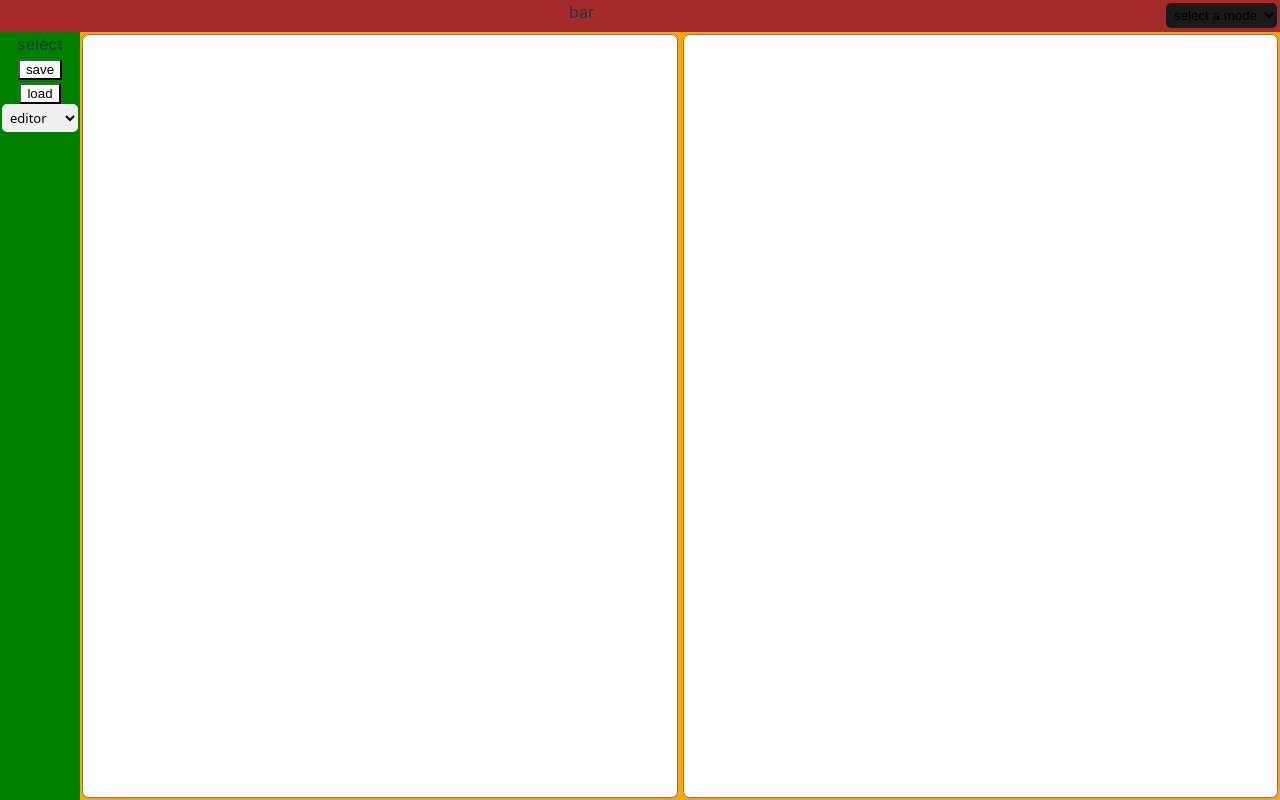
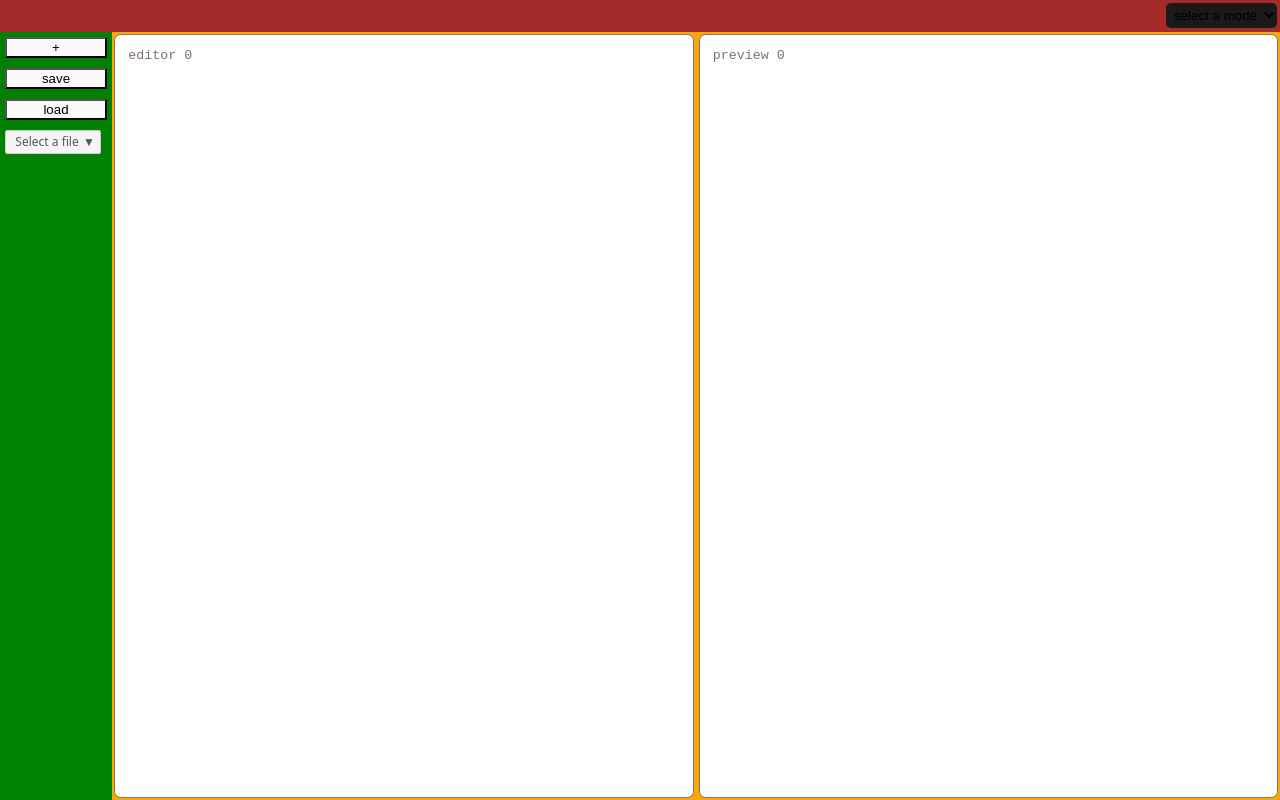
Before and after one commit to GutengMorgen/Markdown-Previewer, a React (Vite) app in the folder my-project/: page / in a window 1280 px wide. Built offline with nearby package versions, Linux system fonts and the light colour scheme.

Commit message:
add a custom select

```diff
--- a/my-project/src/App.jsx
+++ b/my-project/src/App.jsx
@@ -3,40 +3,46 @@ import PropTypes from 'prop-types';
 // import './App.css'
 import './styles.css'
 
-
-function Select(){
+//import js files
+// import * as selector from './Select';
+import Testingselect from './TestingSelect';
 
 
+function handleSelectTextarea (e, setCurrentTextarea) {
+  setCurrentTextarea(e.target);
+}
+
+function Files({refSetCurrentTextarea}) {
 
   return (
-    <div>
-      <select id="myselect">
-        <option value="" disabled>files:</option>
-        <option value="editor">editor</option>
-        <option value="preview">preview</option>
-      </select>
+    <div className='files' id="file0">
+      <textarea id="editor" placeholder='editor 0' onClick={(e) => handleSelectTextarea(e, refSetCurrentTextarea)}></textarea>
+      <textarea id="preview" placeholder='preview 0' onClick={(e) => handleSelectTextarea(e, refSetCurrentTextarea)}></textarea>
     </div>
   )
 }
+Files.propTypes = {
+  refSetCurrentTextarea: PropTypes.func
+}
 
-
-function HandleModes({text, item1, item2}){
+function HandleSelectorModes({getRefBlank, refCurrentTextarea}){
   const refSelect = useRef(null);
 
   const handleChange = () => {
-    // console.log(refSelect.current.value);
+    //obtiene el div files que no contiene la clase hidden
+    const currentFile = getRefBlank.current.querySelector('div:not(.hidden)');
     const value = refSelect.current.value;
 
-    if(value === 'side_by_side'){
-      item1.current.style.display = 'inline-block';
-      item2.current.style.display = 'inline-block';
-    }
-    else if (value === 'one_view'){
-      if(text === item1.current){
-        item2.current.style.display = 'none';
+    for (const textarea of currentFile.childNodes){
+
+      if (value === 'one_view'){
+        if(refCurrentTextarea.parentNode.id === currentFile.id && refCurrentTextarea !== textarea){
+          //problablemente deberia clear una clase hidden solo para textarea
+          textarea.classList.add('hidden');
+        }
       }
-      else if (text === item2.current){
-        item1.current.style.display = 'none';
+      else if (value === 'side_by_side'){
+        textarea.classList.remove('hidden');
       }
     }
   }
@@ -52,41 +58,55 @@ function HandleModes({text, item1, item2}){
   )
 }
 
-HandleModes.propTypes = {
-  text: PropTypes.object,
-  item1: PropTypes.object,
-  item2: PropTypes.object
+HandleSelectorModes.propTypes = {
+  getRefBlank: PropTypes.object,
+  refCurrentTextarea: PropTypes.object
 };
 
 
-function App() {
-  const refEditor = useRef(null);
-  const refPreview = useRef(null);
+export default function App() {
+  const refBlank = useRef(null);
+  const [count, setCount] = useState(1);
   const [currentTextarea, setCurrentTextarea] = useState(null);
 
-  const handleSelect = (event) => {
-    setCurrentTextarea(event.target);
-    // console.log('heil hitler', event.target);
+  //clona el div file
+  const handleClickCreator = () => {
+    setCount(count + 1);
+    //creo que seria mejor crear los div en vez de clonarlos
+    const lastChild = refBlank.current.lastElementChild;
+    //clona el primer div file
+    const clone = lastChild.cloneNode(true);
+
+    //oculta el ultimo div
+    lastChild.classList.add('hidden');
+
+    //agrega configuracion extra
+    clone.classList.add('files');
+    clone.id = `file${count}`;
+    //agrega configuracion para los textarea
+    for(const textarea of clone.childNodes){
+      textarea.placeholder = `${textarea.id} ${count}`;
+      textarea.value = null;
+      textarea.addEventListener('click', (e) => handleSelectTextarea(e, setCurrentTextarea));
+    }
+    refBlank.current.appendChild(clone);
   }
+
 
   return (
     <div className='Container'>
       <div id="bar">
-        <span>bar</span>
-        <HandleModes text={currentTextarea} item1={refEditor} item2={refPreview}/>
+        <HandleSelectorModes getRefBlank={refBlank} refCurrentTextarea={currentTextarea}/>
       </div>
       <div id="selection">
-        <span>select</span>
+        <button type='button' onClick={handleClickCreator}>+</button>
         <button type='button'>save</button>
         <button type='button'>load</button>
-        <Select/>
+        <Testingselect getRef={refBlank}/>
       </div>
-      <div id="template">
-        <textarea id="editor" ref={refEditor} onSelect={handleSelect}></textarea>
-        <textarea id="preview" ref={refPreview} onSelect={handleSelect}></textarea>
+      <div id="blank" ref={refBlank}>
+        <Files refSetCurrentTextarea={setCurrentTextarea}/>
       </div>
     </div>
   )
 }
-
-export default App
--- /dev/null
+++ b/my-project/src/Select.jsx
@@ -0,0 +1,56 @@
+import { useState, useEffect } from 'react';
+import PropTypes from 'prop-types';
+
+export function MySelect({getRef}){
+  const [groups, setGroups] = useState([]);
+
+  useEffect(() => {
+    const observer = new MutationObserver(handleMutation);
+
+    const config = { childList: true };
+
+    observer.observe(getRef.current, config);
+
+    function handleMutation(mutationList) {
+      for (let mutation of mutationList){
+        if(mutation.type === 'childList'){
+          UpdateOptions();
+          break;
+        }
+      }
+    }
+
+
+    function UpdateOptions() {
+      const arrFiles = getRef.current.childNodes;
+      const optiongroups = Array.from(arrFiles).map(i => <optgroup key={i.id} label={i.id}>
+        <option value="Editor" data-parent={i.id}>{i.childNodes[0].id}</option>
+        <option value="Preview" data-parent={i.id}>{i.childNodes[1].id}</option>
+        </optgroup>);
+
+      setGroups(optiongroups);
+      // console.log(arrFiles);
+    }
+
+    return () => {
+      observer.disconnect();
+    }
+  }, [getRef]);
+
+
+  const handleChangeSelect = (event) => {
+    console.log(event.target.dataset.parent);
+  }
+
+  return (
+    <div>
+      <select id="myselect" onChange={handleChangeSelect}>
+        {groups}
+      </select>
+    </div>
+  )
+}
+
+MySelect.propTypes = {
+  getRef: PropTypes.object
+}
--- /dev/null
+++ b/my-project/src/TestingSelect.jsx
@@ -0,0 +1,102 @@
+import { useRef, useEffect, useState } from 'react';
+import './customSelectStyle.css';
+import PropTypes from 'prop-types';
+
+
+export default function MyTest({getRef}){
+  const [groups, setGroups] = useState([]);
+  const [selectedOption, setSelectedOption] = useState(null);
+  const select_trigger = useRef(null), triggerRef = useRef(null),
+        optionsRef = useRef(null), selectOptionsRef = useRef(null);
+
+  useEffect (() => {
+    const observer = new MutationObserver(handleMutation);
+    const config = { childList: true };
+    observer.observe(getRef.current, config);
+
+    function handleMutation(mutationList) {
+      for (let mutation of mutationList){
+        if (mutation.type === 'childList'){
+          UpdateOptions();
+          break;
+        }
+      }
+    }
+
+    function UpdateOptions() {
+      const arrFiles = getRef.current.childNodes;
+
+      const optiongroups = Array.from(arrFiles).map(i => <span key={i.id} className="option" data-parent={i.id}>{i.id}</span>)
+
+      setGroups(optiongroups);
+    }
+
+    return () => {
+      observer.disconnect();
+    }
+
+  }, [getRef]);
+
+  function handleTriggerClick() {
+    const selectOptions = selectOptionsRef.current;
+    const options = optionsRef.current.querySelectorAll('.option');
+
+    selectOptions.classList.toggle('show');
+
+    options.forEach(option => {
+      option.addEventListener('click', () => {
+        triggerRef.current.dataset.value = option.dataset.value;
+        triggerRef.current.dataset.amount = option.dataset.amount;
+        triggerRef.current.textContent = option.textContent;
+
+        if (selectedOption) selectedOption.classList.remove('selected');
+        option.classList.add('selected');
+        setSelectedOption(option);
+
+        selectOptions.classList.remove('show');
+
+        for(const children of getRef.current.childNodes){
+          if(children.id === option.dataset.parent){
+            // console.log(children);
+            children.classList.remove('hidden');
+
+            //modificar
+            children.querySelector('#editor').select();
+          }
+          else{
+            children.classList.add('hidden');
+          }
+        }
+      })
+    });
+  }
+
+  useEffect(() => {
+    function handleClickOutside(event) {
+      if (!select_trigger.current.contains(event.target))
+        selectOptionsRef.current.classList.remove('show');
+    }
+    document.addEventListener('click', handleClickOutside);
+
+    return () => {
+      document.removeEventListener('click', handleClickOutside);
+    };
+  }, []);
+
+  return (
+    <div className="selector_wrapper">
+        <div id="select_trigger" onClick={handleTriggerClick} ref={select_trigger}>
+          <span id="trigger" data-value="random" ref={triggerRef}>Select a file</span>
+        </div>
+        <div id="select_options" ref={selectOptionsRef}>
+          <div id="container_options" ref={optionsRef}>
+            {groups}
+          </div>
+        </div>
+    </div>
+  );
+}
+
+MyTest.propTypes = {
+  getRef: PropTypes.object
+}
--- /dev/null
+++ b/my-project/src/customSelectStyle.css
@@ -0,0 +1,105 @@
+/* div que contendra los otros div */
+.selector_wrapper
+{
+    position: relative;
+    user-select: none;
+    cursor: pointer;
+    width: 0;
+    font-size: 12px;
+}
+
+/* div predeterminado */
+#select_trigger
+{
+    display: block;
+    background-color: whitesmoke;
+    color: #545759;
+    border: 1px solid rgb(204, 204, 204);
+    border-radius: 2px;
+    font-family: system-ui;
+    font-weight: 400;
+    width: 7em;
+    padding: 2px 5px;
+}
+
+/* div que se ocultara */
+#select_options
+{
+    display: none;
+    position: absolute;
+    top: 110%;
+    border-radius: 2px;
+    padding: 4px 0;
+    background-color: white;
+    border: 1px solid rgb(204, 204, 204);
+}
+
+/* div que establecera la altura maxima y activara el scrollbar */
+#container_options
+{
+    width: 93px;
+    max-height: 160px;
+    overflow-y: auto;
+}
+
+/* los span que contienen el texto */
+.option
+{
+    display: block;
+    background-color: white;
+    color: #545759;
+    font-family: system-ui;
+    font-weight: 400;
+    width: auto;
+    padding: 2px 5px;
+}
+
+/* estiliza el data-amount de los spans */
+.option::after
+{
+    content: attr(data-amount);
+    display: inline;
+    font-size: 8px;
+    margin-top: 2px;
+    float: right;
+    background-color: whitesmoke;
+    border-radius: 3px;
+    text-align: center;
+    width: 18px;
+}
+
+#trigger::after
+{
+    content: '▼';
+    display: inline;
+    float: right;
+}
+
+.option:hover, .option:hover::after
+{
+    background-color: #007bff !important;
+    color: white;
+}
+
+/* from handleClick() function */
+.show
+{
+    display: block !important;
+}
+
+/* agrega la clase select al span */
+.selected, .selected::after
+{
+    background-color: #007bff !important;
+    color: white;
+}
+
+/* modifica el scrool-bar */
+#container_options::-webkit-scrollbar
+{
+    width: 3px;
+}
+
+#container_options::-webkit-scrollbar-track {
+    border: 2px solid #f9f9f9;
+}
--- a/my-project/src/styles.css
+++ b/my-project/src/styles.css
@@ -3,7 +3,7 @@
     height: 100vh;
     overflow: auto;
     display: grid;
-    grid-template-columns: 5em 1fr;
+    grid-template-columns: 7em 1fr;
     grid-template-rows: 2em 1fr;
     grid-template-areas:
         "i1 i1"
@@ -19,18 +19,24 @@
 #selection{
     grid-area: i2;
     background-color: green;
+    display: flex;
+    flex-direction: column;
+    gap: 10px;
+    padding: 5px;
 }
 
-#template{
+#blank{
     grid-area: i3;
     background-color: orange;
     position: relative;
     box-sizing: border-box;
-    /* text-align: left; */
     padding: 2px;
+    display: inherit;
+}
+
+.files{
+    display: flex;
     gap: 5px;
-    display: flex; /* Agregado */
-    flex-direction: row; /* Agregado */
 }
 
 #editor{
@@ -79,9 +85,7 @@
 
 
 #myselect{
-    padding: 4px;
     border: 1px transparent;
-    border-radius: 5px;
     outline: none;
     font-size: small;
     font-weight: lighter;
@@ -91,6 +95,10 @@
 /* toggle */
 .changesize{
     width: 100% !important;
+}
+
+.hidden{
+    display: none !important;
 }
 
 
```
